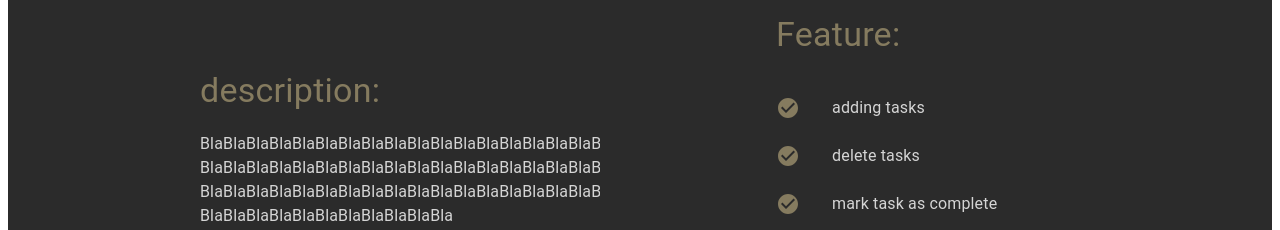
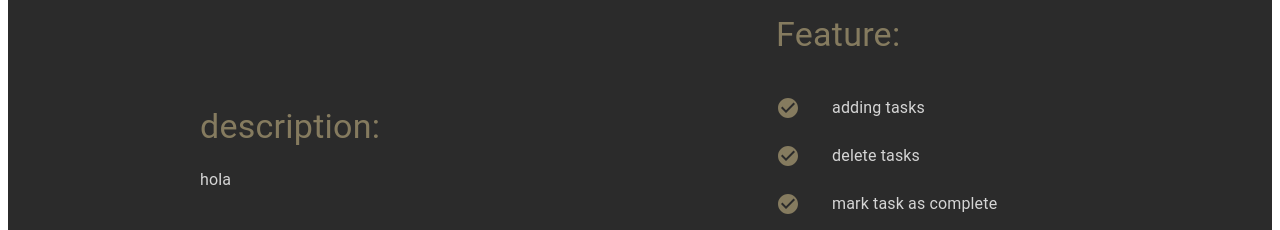
Before and after one commit to mouhamadx92x/portfolio, a Next.js app: page /projects/1 in a window 1280 px wide. Shown: the part 722-952 px from the top of the page. Built offline with nearby package versions, Linux system fonts and the light colour scheme; no server answers.

Commit message:
refactoring: project description

```diff
--- /dev/null
+++ b/pages/projects/[projectId]/description/index.tsx
@@ -0,0 +1,32 @@
+import CustomTypography from "@/app/components/custom-components/CustomTypography";
+import { Box } from "@mui/material";
+import React from "react";
+import {
+    projectDescriptionBoxStyles,
+    projectDescriptionLabelStyles,
+    projectDescriptionTextStyles,
+} from "./styles";
+
+interface ProjectDescriptionProps {
+    ProjectDescription: string;
+}
+
+const ProjectDescription = ({
+    ProjectDescription,
+}: ProjectDescriptionProps) => {
+    return (
+        <Box sx={projectDescriptionBoxStyles}>
+            <CustomTypography
+                text="description:"
+                variant="h4"
+                sx={projectDescriptionLabelStyles}
+            />
+            <CustomTypography
+                text={ProjectDescription}
+                sx={projectDescriptionTextStyles}
+            />
+        </Box>
+    );
+};
+
+export default ProjectDescription;
--- /dev/null
+++ b/pages/projects/[projectId]/description/styles.tsx
@@ -0,0 +1,13 @@
+export const projectDescriptionBoxStyles = {
+    minWidth: "300px",
+    maxWidth: "400px",
+    overflow: "hidden",
+    margin: "10px",
+};
+
+export const projectDescriptionLabelStyles = {
+    marginBottom: "20px",
+    color: "#857b5f",
+};
+
+export const projectDescriptionTextStyles = { color: "#d5d5d5" };
--- a/pages/projects/[projectId]/index.tsx
+++ b/pages/projects/[projectId]/index.tsx
@@ -6,6 +6,7 @@ import Header from "@/app/components/header";
 import CustomTypography from "@/app/components/custom-components/CustomTypography";
 import NavigationLink from "@/app/components/custom-components/navigation-link";
 import ProjectDetailsNavBar from "./nav-bar";
+import ProjectDescription from "./description";
 
 const ProjectDetails = () => {
     return (
@@ -38,27 +39,7 @@ const ProjectDetails = () => {
                         alignItems: "center",
                     }}
                 >
-                    <Box
-                        sx={{
-                            minWidth: "300px",
-                            maxWidth: "400px",
-                            overflow: "hidden",
-                            margin: "10px",
-                        }}
-                    >
-                        <CustomTypography
-                            text="description:"
-                            variant="h4"
-                            sx={{ marginBottom: "20px", color: "#857b5f" }}
-                        />
-                        <CustomTypography
-                            text="BlaBlaBlaBlaBlaBlaBlaBlaBlaBlaBlaBlaBlaBlaBlaBlaBlaBlaBla
-                            BlaBlaBlaBlaBlaBlaBlaBlaBlaBlaBlaBlaBlaBlaBlaBlaBlaBlaBla
-                            BlaBlaBlaBlaBlaBlaBlaBlaBlaBlaBlaBlaBlaBlaBlaBlaBlaBlaBla
-                            BlaBlaBlaBlaBlaBlaBlaBlaBlaBlaBla"
-                            sx={{ color: "#d5d5d5" }}
-                        />
-                    </Box>
+                    <ProjectDescription ProjectDescription="hola" />
                     <Box
                         sx={{
                             minWidth: "300px",
```
